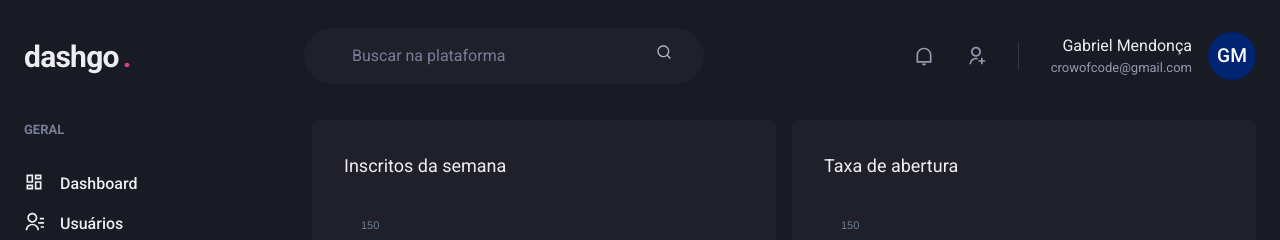
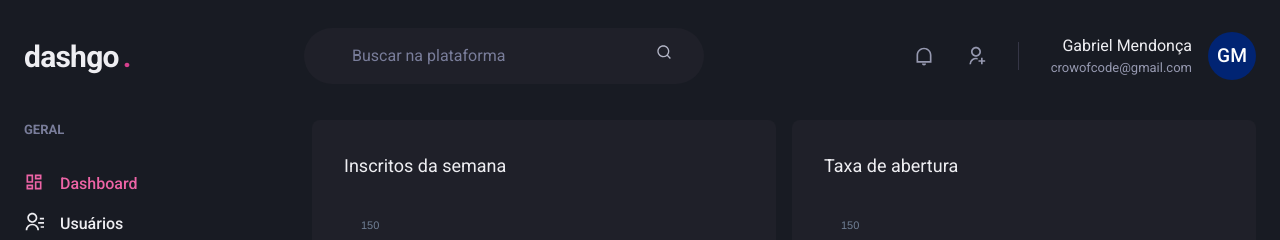
Before and after one commit to gabriel-mend/ignite-reactjs, a Next.js app in the folder dashgo/: page /dashboard in a window 1280 px wide. Shown: the top 240 px of the page. Built offline with nearby package versions, Linux system fonts and the light colour scheme.

Commit message:
Sinalizando link ativo

```diff
--- /dev/null
+++ b/dashgo/src/components/ActiveLink.tsx
@@ -0,0 +1,30 @@
+import Link, { LinkProps } from "next/link";
+import { useRouter } from "next/router";
+import { cloneElement, ReactElement } from "react";
+
+interface ActiveLinkProps extends LinkProps {
+  children: ReactElement
+  shouldMatchExactHref: boolean
+}
+
+export function ActiveLink({ children, shouldMatchExactHref = false, ...rest }: ActiveLinkProps) {
+  const { asPath } = useRouter()
+
+  let isActive = false
+
+  if(shouldMatchExactHref && (asPath === rest.href || asPath === rest.as)) {
+    isActive = true
+  }
+
+  if(!shouldMatchExactHref && (asPath.startsWith(String(rest.href))) || asPath.startsWith(String(rest.as))) {
+    isActive = true
+  }
+
+  return (
+    <Link {...rest}>
+      {cloneElement(children, {
+        color: isActive ? 'pink.400' : 'gray.50'
+      })}
+    </Link>
+  )
+}
--- a/dashgo/src/components/Sidebar/NavLink.tsx
+++ b/dashgo/src/components/Sidebar/NavLink.tsx
@@ -1,17 +1,21 @@
-import { Icon, Link, Text } from "@chakra-ui/react";
+import { Icon, Link as ChakraLink, Text } from "@chakra-ui/react";
 import { ElementType } from "react";
+import { ActiveLink } from "../ActiveLink";
 
 interface NavLinkProps {
   name: string
   link?: string
   icon: ElementType
+  href: string
 }
 
-export function NavLink ({ link, name, icon }: NavLinkProps) {
+export function NavLink ({ link, name, icon, href }: NavLinkProps) {
   return(
-    <Link display="flex" align="center" href={link}>
-      <Icon as={icon} fontSize="20"/>
-      <Text ml="4" fontWeight="medium">{name}</Text>
-    </Link>
+    <ActiveLink href={href} passHref>
+      <ChakraLink display="flex" align="center" href={link}>
+        <Icon as={icon} fontSize="20"/>
+        <Text ml="4" fontWeight="medium">{name}</Text>
+      </ChakraLink>
+    </ActiveLink>
   )
 }
--- a/dashgo/src/components/Sidebar/SidebarNav.tsx
+++ b/dashgo/src/components/Sidebar/SidebarNav.tsx
@@ -8,20 +8,24 @@ export function SidebarNav() {
     <Stack spacing="12" aling="flex-start">
       <NavSection title="GERAL">
         <NavLink
+          href="/dashboard"
           name="Dashboard"
           icon={RiDashboardLine}
         />
         <NavLink
+          href="/users"
           name="Usuários"
           icon={RiContactsLine}
         />
       </NavSection>
       <NavSection title="AUTOMAÇÃO">
         <NavLink
+          href="/forms"
           name="Formulários"
           icon={RiInputMethodLine}
         />
         <NavLink
+          href="/automation"
           name="Automação"
           icon={RiGitMergeLine}
         />
--- a/dashgo/src/pages/users/create.tsx
+++ b/dashgo/src/pages/users/create.tsx
@@ -1,4 +1,5 @@
 import { Box, Button, Divider, Flex, Heading, HStack, SimpleGrid, VStack } from "@chakra-ui/react";
+import Link from "next/link";
 import { Input } from "../../components/Form/Input";
 import { Header } from "../../components/Header";
 import { Sidebar } from "../../components/Sidebar";
@@ -34,7 +35,9 @@ export default function CreateUser () {
 
           <Flex mt="8" justify="flex-end">
             <HStack spacing="4">
-              <Button colorScheme="whiteAlpha">Cancelar</Button>
+              <Link href="/users" passHref>
+                <Button colorScheme="whiteAlpha">Cancelar</Button>
+              </Link>
               <Button colorScheme="pink">Salvar</Button>
             </HStack>
           </Flex>
--- a/dashgo/src/pages/users/index.tsx
+++ b/dashgo/src/pages/users/index.tsx
@@ -1,4 +1,5 @@
 import { Box, Button, Checkbox, Flex, Heading, Icon, Table, Tbody, Td, Text, Th, Thead, Tr, useBreakpointValue } from "@chakra-ui/react";
+import Link from "next/link";
 import { RiAddLine, RiPencilLine } from "react-icons/ri";
 import { Header } from "../../components/Header";
 import { Pagination } from "../../components/Pagination";
@@ -25,6 +26,8 @@ export default function UserList () {
         <Box flex="1" borderRadius={8} bgColor="gray.800" p="8">
           <Flex mb="8" justify="space-between" align="center">
             <Heading size="lg" fontWeight="normal">Usuários</Heading>
+
+            <Link href="/users/create" passHref>
               <Button
                 as="a"
                 size="sm"
@@ -34,6 +37,7 @@ export default function UserList () {
               >
                 Criar novo usuário
               </Button>
+            </Link>
           </Flex>
 
           <Table colorScheme="whiteAlpha">
```
Lines whose indentation alone changed are shown as unchanged.
